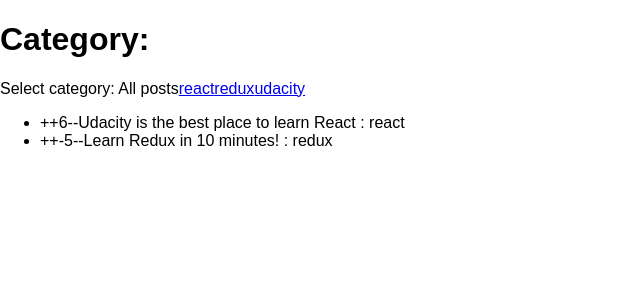
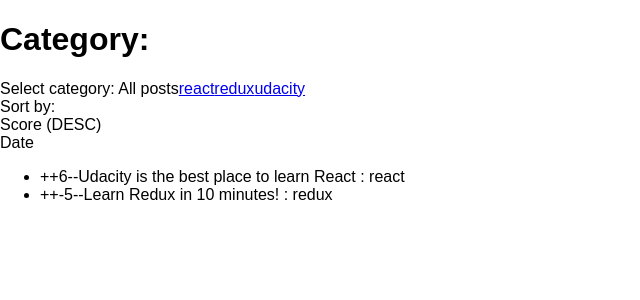
Before and after one commit to mmendoza26000/reactnd-project-readable-mmendoza26000, a React (Create React App) app: page / in a window 1280 px wide. Shown: the top 300 px of the page, without its empty margins (0-640 px from the left). Built offline with nearby package versions, Linux system fonts and the light colour scheme.

Commit message:
feat: Add sort capabilities
    - add lodash library

    - use lodash.sortBy function

    - create connected component to select desired sort order

```diff
--- a/package.json
+++ b/package.json
@@ -6,6 +6,7 @@
     "react-scripts": "1.0.17"
   },
   "dependencies": {
+    "lodash": "^4.17.4",
     "prop-types": "^15.6.0",
     "react": "^16.1.1",
     "react-dom": "^16.1.1",
--- a/src/actions/index.js
+++ b/src/actions/index.js
@@ -1,3 +1,15 @@
+
+//Sorting
+export const SET_SORT_FIELD = 'SET_SORT_FIELD';
+
+export const setSortField = sortField => {
+    return {
+        type: SET_SORT_FIELD,
+        sortField
+    }
+}
+
+
 // Categories
 export const GET_CATEGORIES = 'GET_CATEGORIES';
 
--- a/src/components/App.js
+++ b/src/components/App.js
@@ -4,6 +4,8 @@
 
 import CategorySelector from './CategorySelector';
 import ListPosts from './ListPosts';
+import { sortBy } from 'lodash';
+import SortSelector from './SortSelector';
 
 const App = ({categories, categoryName, posts}) =>  {
 
@@ -12,17 +14,22 @@
           <h1>Category: {categoryName}</h1>
 
         <CategorySelector categories={categories} />
+        <SortSelector />
         <ListPosts posts={posts} />
       </div>
     );
 
 }
 
-function mapStateToProps({categories, posts}, ownProps){
+function mapStateToProps({categories, posts, sortCriteria}, ownProps){
     const categoryName = ownProps.match.params.categoryName
+    const filteredPosts = categoryName === undefined ? posts : posts.filter( post => post.category === categoryName )
+    const orderedPosts = sortCriteria.orderAsc ?
+                            sortBy(filteredPosts, [sortCriteria.field]) :
+                            sortBy(filteredPosts, [sortCriteria.field]).reverse();
   return {
     categories,
-    posts: categoryName === undefined ? posts : posts.filter( post => post.category === categoryName ),
+    posts: orderedPosts,
     categoryName
   }
 }
--- /dev/null
+++ b/src/components/SortSelector.js
@@ -0,0 +1,32 @@
+import React from 'react';
+import { connect } from 'react-redux';
+import { setSortField } from '../actions';
+
+
+
+export const SortSelector = ({ sortCriteria, setSortCriteria }) => {
+
+    const order = sortCriteria.orderAsc ? '(ASC)' : '(DESC)';
+
+    return (
+        <div>
+            Sort by:
+                <div onClick={()=>setSortCriteria('voteScore')} >Score {sortCriteria.field === 'voteScore' ? order : ''} </div>
+                <div onClick={()=>setSortCriteria('timestamp')} >Date {sortCriteria.field === 'timestamp' ? order : ''} </div>
+        </div>
+    );
+}
+
+function mapStateToPros({sortCriteria}){
+    return {
+        sortCriteria
+    };
+}
+
+function mapDispatchToProps(dispatch){
+    return {
+        setSortCriteria: (sortField) => dispatch(setSortField(sortField))
+    }
+}
+
+export default connect(mapStateToPros, mapDispatchToProps)(SortSelector);
--- a/src/reducers/index.js
+++ b/src/reducers/index.js
@@ -1,9 +1,11 @@
 import { combineReducers } from 'redux';
 import categories from './categories';
 import posts from './posts';
+import sortCriteria from './sortCriteria';
 
 
 export default combineReducers( {
     categories,
-    posts
+    posts,
+    sortCriteria
 });
--- /dev/null
+++ b/src/reducers/sortCriteria.js
@@ -0,0 +1,29 @@
+import { SET_SORT_FIELD } from '../actions';
+
+const sortCriteriaInitialState = {
+    field: 'voteScore',
+    orderAsc: false
+};
+
+function sortCriteria(state = sortCriteriaInitialState, action){
+    switch(action.type){
+        case SET_SORT_FIELD:
+            if( state.field === action.sortField ){
+                return {
+                    ...state,
+                    orderAsc: !state.orderAsc
+                }
+            } else {
+                return {
+                    field: action.sortField,
+                    orderAsc: false
+                }
+            }
+
+
+        default:
+            return state;
+    }
+}
+
+export default sortCriteria;
```
